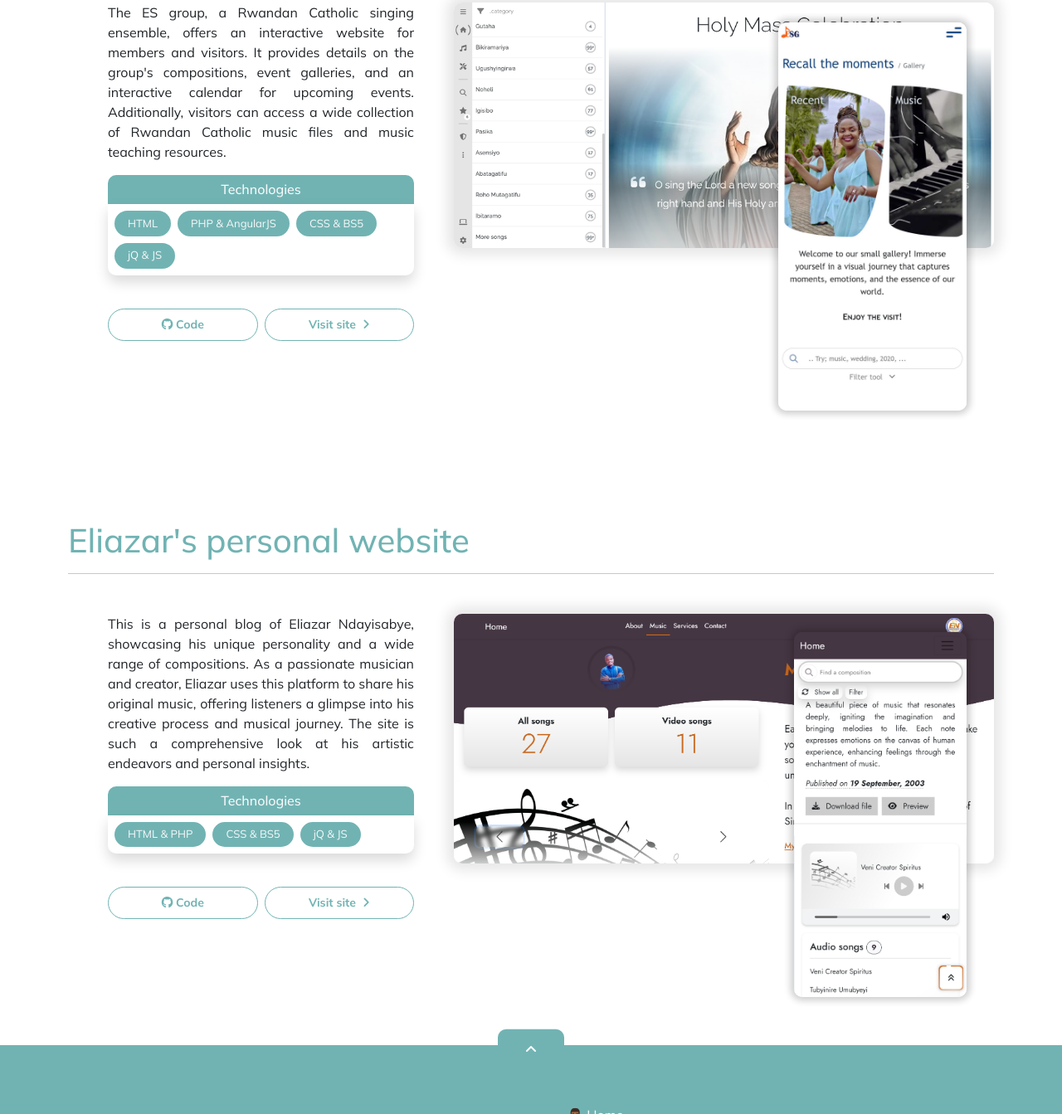
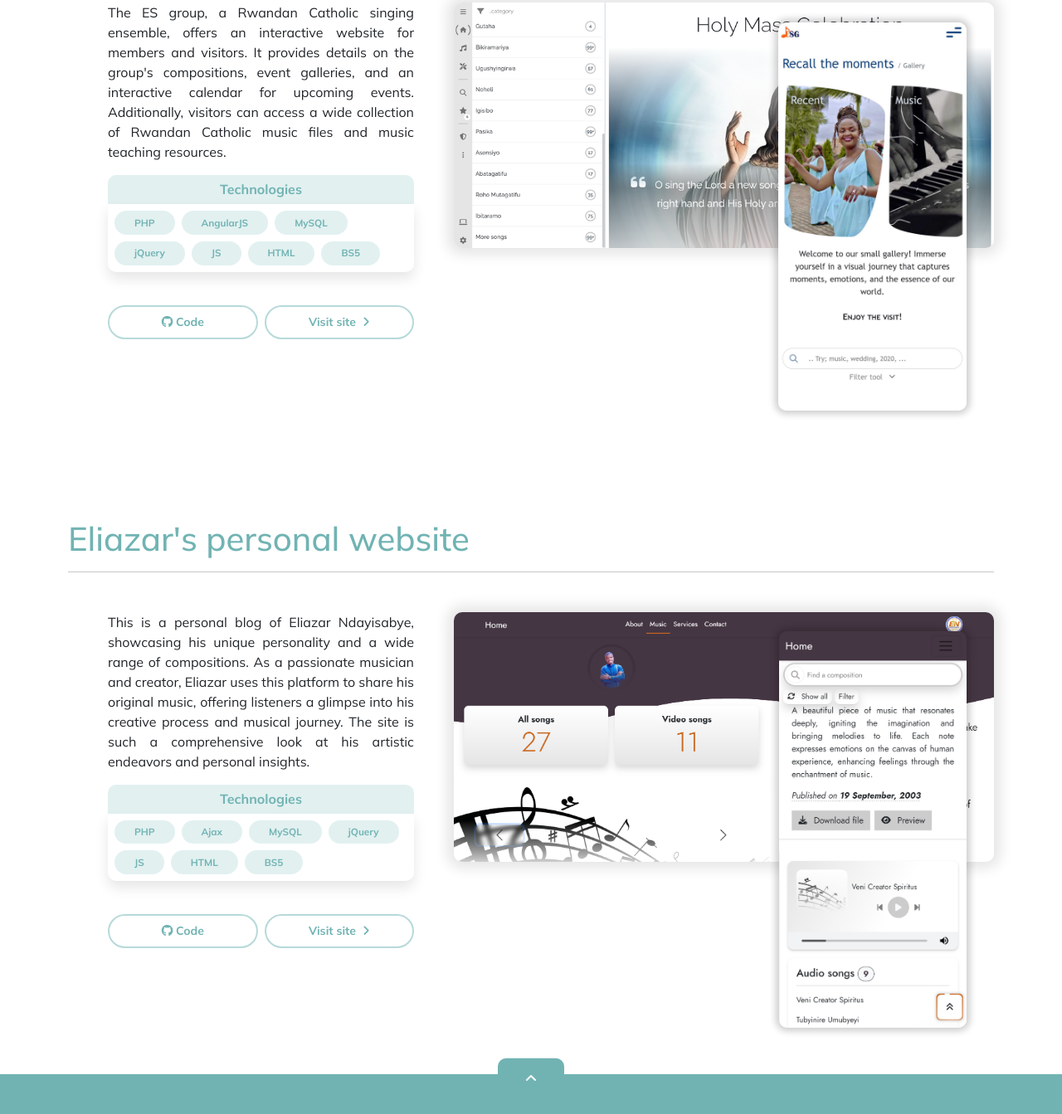
Before and after one commit to Hirwa9/Hirwa9.github.io, a plain HTML site: page projects.html in a window 1280 px wide. Shown: the part 648-1991 px from the top of the page at 83% size. Drawn offline with nearby package versions, Linux system fonts and the light colour scheme; a script that the page names is missing; a web font is replaced by a local one.

Commit message:
Enhanced projects presentation UI

```diff
--- a/projects.html
+++ b/projects.html
@@ -111,16 +111,19 @@
                     <p class="text-justify project-info">
                         The ES group, a Rwandan Catholic singing ensemble, offers an interactive website for members and visitors. It provides details on the group's compositions, event galleries, and an interactive calendar for upcoming events. Additionally, visitors can access a wide collection of Rwandan Catholic music files and music teaching resources.
                     </p>
-                    <h6 class="p-2 mb-0 text-center bg-secondaryClr text-light" style="border-radius: 10px 10px 0 0;">Technologies</h6>
-                    <ul class="p-2 site-technologies small list-flexible shadow">
+                    <h6 class="p-2 mb-0 text-center bg-secondaryClr3 text-secondaryClr fw-bold" style="border-radius: 10px 10px 0 0;">Technologies</h6>
+                    <ul class="p-2 site-technologies small list-flexible">
+                        <li>PHP</li>
+                        <li>AngularJS</li>
+                        <li>MySQL</li>
+                        <li>jQuery</li>
+                        <li>JS</li>
                         <li>HTML</li>
-                        <li>PHP & AngularJS</li>
-                        <li>CSS & BS5</li>
-                        <li>jQ & JS</li>
+                        <li>BS5</li>
                     </ul>
                     <p class="d-flex gap-2">
-                        <a href="https://github.com/Hirwa9/ESG-website" target="_blank" class="btn btn-sm py-2 rounded-pill border-secondaryClr text-secondaryClr fw-bold w-50 my-4 clickDown"><span class="fab fa-github"></span> Code</a>
-                        <a href="https://esgrprwanda.rf.gd/" target="_blank" class="btn btn-sm py-2 rounded-pill border-secondaryClr text-secondaryClr fw-bold w-50 my-4 clickDown">Visit site <span class="fa fa-angle-right ms-1"></span></a>
+                        <a href="https://github.com/Hirwa9/ESG-website" target="_blank" class="btn btn-sm py-2 rounded-pill border-secondaryClr2 border-2 text-secondaryClr fw-bold w-50 my-4 clickDown"><span class="fab fa-github"></span> Code</a>
+                        <a href="https://esgrprwanda.rf.gd/" target="_blank" class="btn btn-sm py-2 rounded-pill border-secondaryClr2 border-2 text-secondaryClr fw-bold w-50 my-4 clickDown">Visit site <span class="fa fa-angle-right ms-1"></span></a>
                     </p>
                 </div>
             </div>
@@ -139,16 +142,18 @@
                     <p class="text-justify project-info">
                         The YACN website is a dynamic hub for environmental enthusiasts, offering comprehensive insights into the organization's vision, mission, programs, and core values. Advocating for sustainable practices, they empower youth to drive positive change through collaboration, education, and action, just for shaping a greener future for our planet.
                     </p>
-                    <h6 class="p-2 mb-0 text-center bg-secondaryClr text-light" style="border-radius: 10px 10px 0 0;">Technologies</h6>
-                    <ul class="p-2 site-technologies small list-flexible shadow">
+                    <h6 class="p-2 mb-0 text-center bg-secondaryClr3 text-secondaryClr fw-bold" style="border-radius: 10px 10px 0 0;">Technologies</h6>
+                    <ul class="p-2 site-technologies small list-flexible">
+                        <li>PHP</li>
+                        <li>AngularJS</li>
+                        <li>jQuery</li>
+                        <li>JS</li>
                         <li>HTML</li>
-                        <li>PHP & AngularJS</li>
-                        <li>CSS & BS5</li>
-                        <li>jQ & JS</li>
+                        <li>BS5</li>
                     </ul>
                     <p class="d-flex gap-2">
-                        <a href="#" target="_blank" class="btn btn-sm py-2 rounded-pill border-secondaryClr text-secondaryClr fw-bold w-50 my-4 clickDown disabled" aria-disabled="true"><span class="fab fa-github"></span> Code</a>
-                        <a href="#" target="_blank" class="btn btn-sm py-2 rounded-pill border-secondaryClr text-secondaryClr fw-bold w-50 my-4 clickDown disabled" aria-disabled="true">Visit site <span class="fa fa-angle-right ms-1"></span></a>
+                        <a href="#" target="_blank" class="btn btn-sm py-2 rounded-pill border-secondaryClr2 border-2 text-secondaryClr fw-bold w-50 my-4 clickDown disabled" aria-disabled="true"><span class="fab fa-github"></span> Code</a>
+                        <a href="#" target="_blank" class="btn btn-sm py-2 rounded-pill border-secondaryClr2 border-2 text-secondaryClr fw-bold w-50 my-4 clickDown disabled" aria-disabled="true">Visit site <span class="fa fa-angle-right ms-1"></span></a>
                     </p>
                 </div>
             </div>
@@ -167,15 +172,19 @@
                     <p class="text-justify project-info">
                         This is a personal blog of Eliazar Ndayisabye, showcasing his unique personality and a wide range of compositions. As a passionate musician and creator, Eliazar uses this platform to share his original music, offering listeners a glimpse into his creative process and musical journey. The site is such a comprehensive look at his artistic endeavors and personal insights.
                     </p>
-                    <h6 class="p-2 mb-0 text-center bg-secondaryClr text-light" style="border-radius: 10px 10px 0 0;">Technologies</h6>
-                    <ul class="p-2 site-technologies small list-flexible shadow">
-                        <li>HTML & PHP</li>
-                        <li>CSS & BS5</li>
-                        <li>jQ & JS</li>
+                    <h6 class="p-2 mb-0 text-center bg-secondaryClr3 text-secondaryClr fw-bold" style="border-radius: 10px 10px 0 0;">Technologies</h6>
+                    <ul class="p-2 site-technologies small list-flexible">
+                        <li>PHP</li>
+                        <li>Ajax</li>
+                        <li>MySQL</li>
+                        <li>jQuery</li>
+                        <li>JS</li>
+                        <li>HTML</li>
+                        <li>BS5</li>
                     </ul>
                     <p class="d-flex gap-2">
-                        <a href="https://github.com/Hirwa9/Eliazar-Website" target="_blank" class="btn btn-sm py-2 rounded-pill border-secondaryClr text-secondaryClr fw-bold w-50 my-4 clickDown"><span class="fab fa-github"></span> Code</a>
-                        <a href="https://eliazarndayisabye.rf.gd/music.php" target="_blank" class="btn btn-sm py-2 rounded-pill border-secondaryClr text-secondaryClr fw-bold w-50 my-4 clickDown">Visit site <span class="fa fa-angle-right ms-1"></span></a>
+                        <a href="https://github.com/Hirwa9/Eliazar-Website" target="_blank" class="btn btn-sm py-2 rounded-pill border-secondaryClr2 border-2 text-secondaryClr fw-bold w-50 my-4 clickDown"><span class="fab fa-github"></span> Code</a>
+                        <a href="https://eliazarndayisabye.rf.gd/music.php" target="_blank" class="btn btn-sm py-2 rounded-pill border-secondaryClr2 border-2 text-secondaryClr fw-bold w-50 my-4 clickDown">Visit site <span class="fa fa-angle-right ms-1"></span></a>
                     </p>
                 </div>
             </div>
--- a/styles/projects.css
+++ b/styles/projects.css
@@ -32,16 +32,21 @@
 } */
 
 .site-technologies {
-    /* border: 1px solid var(--secondaryClr); */
     border-radius: 0 0 10px 10px;
-    color: var(--black2);
+    color: var(--secondaryClr);
+    font-weight: bold;
+    box-shadow: 0 .5rem 1rem var(--black4);
+    transition: var(--trans);
+}
+
+.site-technologies:hover {
+    background-color: var(--secondaryClr3);
 }
 
 .site-technologies li {
     border-radius: 100vw;
-    padding: .35rem 1rem;
-    font-size: small;
+    padding: .35rem 1.5rem;
+    font-size: smaller;
     text-wrap: nowrap;
-    background-color: var(--secondaryClr);
-    color: var(--bs-light);
+    background-color: var(--secondaryClr3);
 }
```
